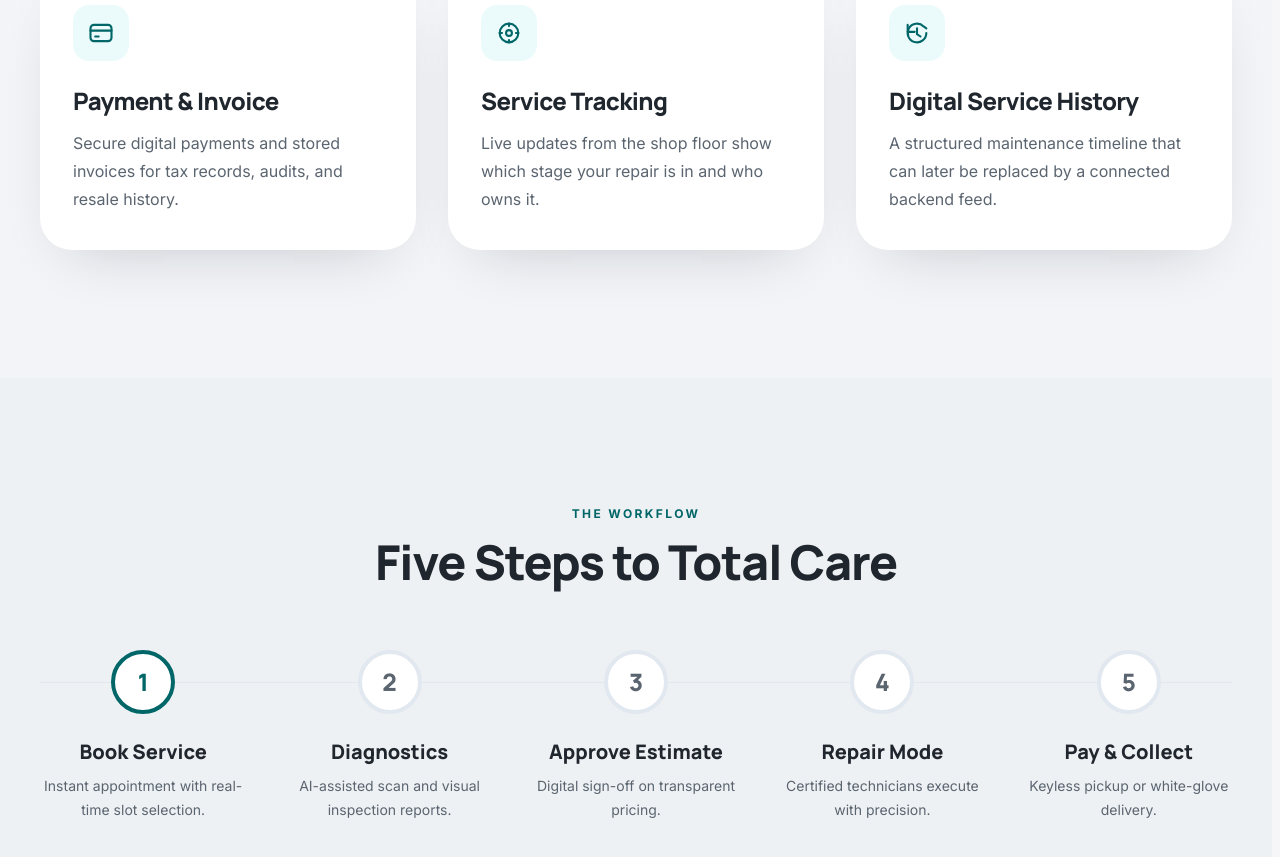
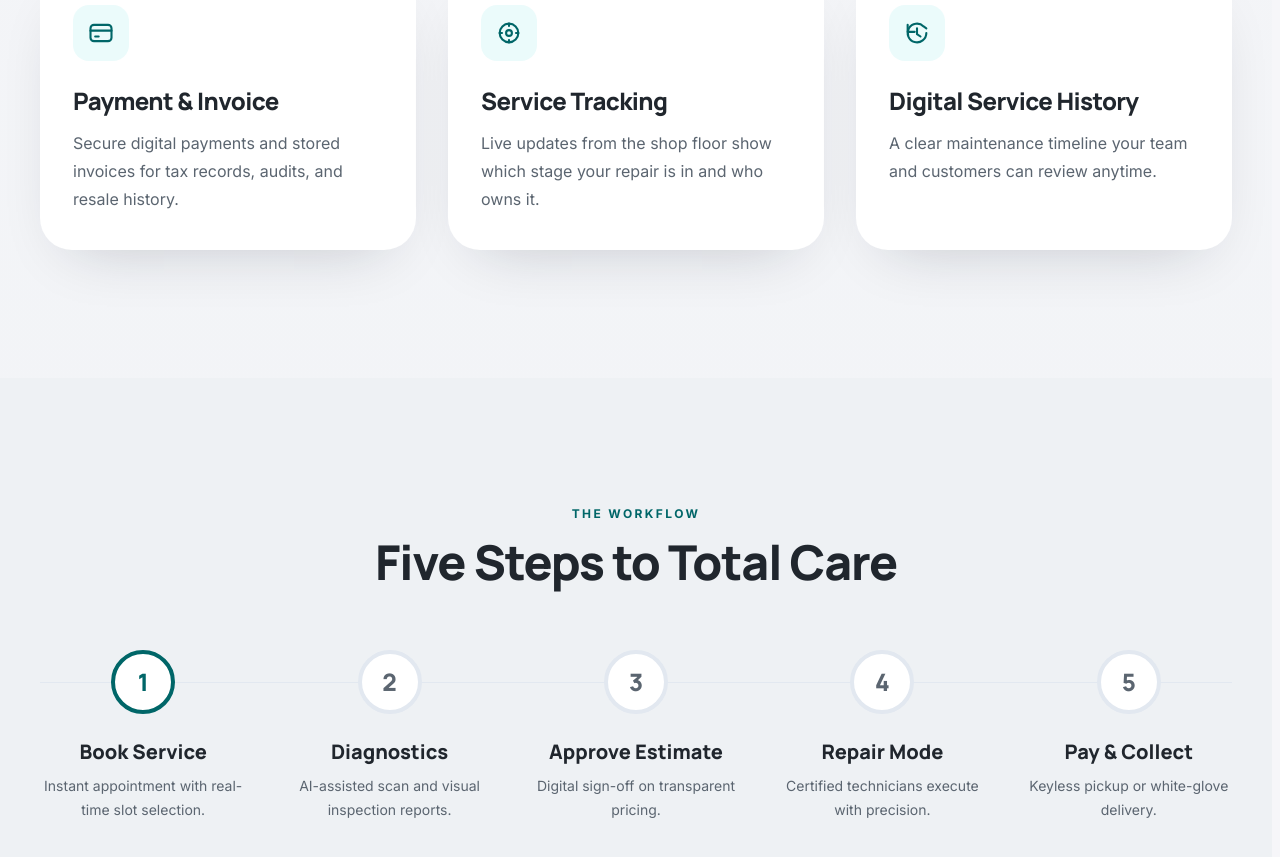
Before and after one commit to Dimabrekhov25/Autofix, a React (Vite) app in the folder frontend/: page / in a window 1280 px wide. Shown: the part 1760-2617 px from the top of the page. Built offline with nearby package versions, Linux system fonts and the light colour scheme.

Commit message:
Update UI text on Home Content

```diff
--- a/frontend/src/pages/home/content/home-content.ts
+++ b/frontend/src/pages/home/content/home-content.ts
@@ -80,7 +80,7 @@ export const homePageContent = {
       {
         title: 'Digital Service History',
         description:
-          'A structured maintenance timeline that can later be replaced by a connected backend feed.',
+          'A clear maintenance timeline your team and customers can review anytime.',
         icon: 'history',
       },
     ],
```
